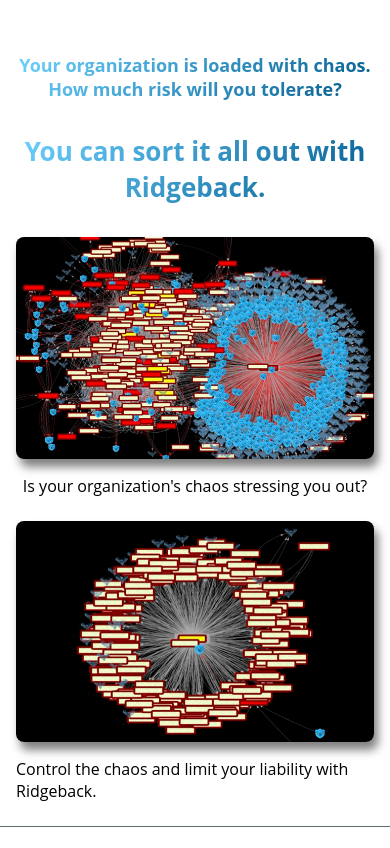
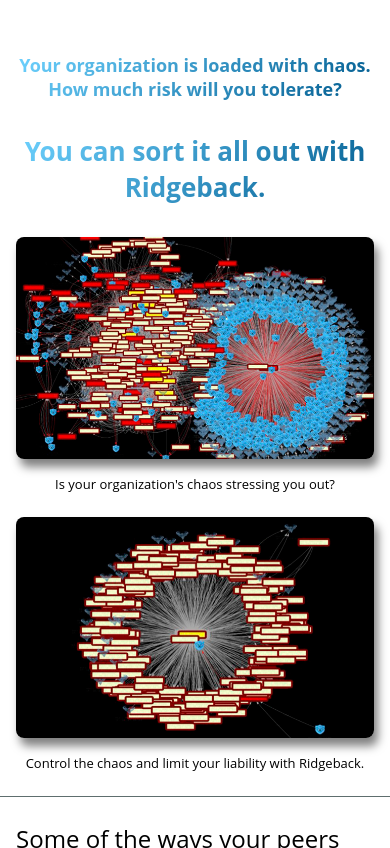
Before and after one commit to Ridgeback-Network-Defense-outreach/ridgebacknet-website, a plain HTML site: page docs/index.html in a window 390 px wide. Shown: the part 121-969 px from the top of the page. Drawn offline with Linux system fonts and the light colour scheme.

Commit message:
Text fit under chaos-order images on mobile in one line

```diff
--- a/docs/index.html
+++ b/docs/index.html
@@ -70,7 +70,9 @@
               "
               alt="chaos"
             />
-            <div>Is your organization's chaos stressing you out?</div>
+            <div class="chaos-order-text">
+              Is your organization's chaos stressing you out?
+            </div>
           </div>
           <div
             style="
@@ -89,7 +91,7 @@
               "
               alt="order"
             />
-            <div>
+            <div class="chaos-order-text">
               Control the chaos and limit your liability with Ridgeback.
             </div>
           </div>
--- a/docs/styles.css
+++ b/docs/styles.css
@@ -47,13 +47,22 @@
 @media (min-width: 768px) {
   .chaos-order-container {
     flex-wrap: nowrap;
-    gap: 40px;
   }
 }
 /*xl (1280px) */
 @media (min-width: 1280px) {
   .chaos-order-container {
     gap: 64px;
+  }
+}
+
+.chaos-order-text {
+  font-size: small;
+}
+/*lg (1024px) */
+@media (min-width: 1024px) {
+  .chaos-order-text {
+    font-size: medium;
   }
 }
 
```
